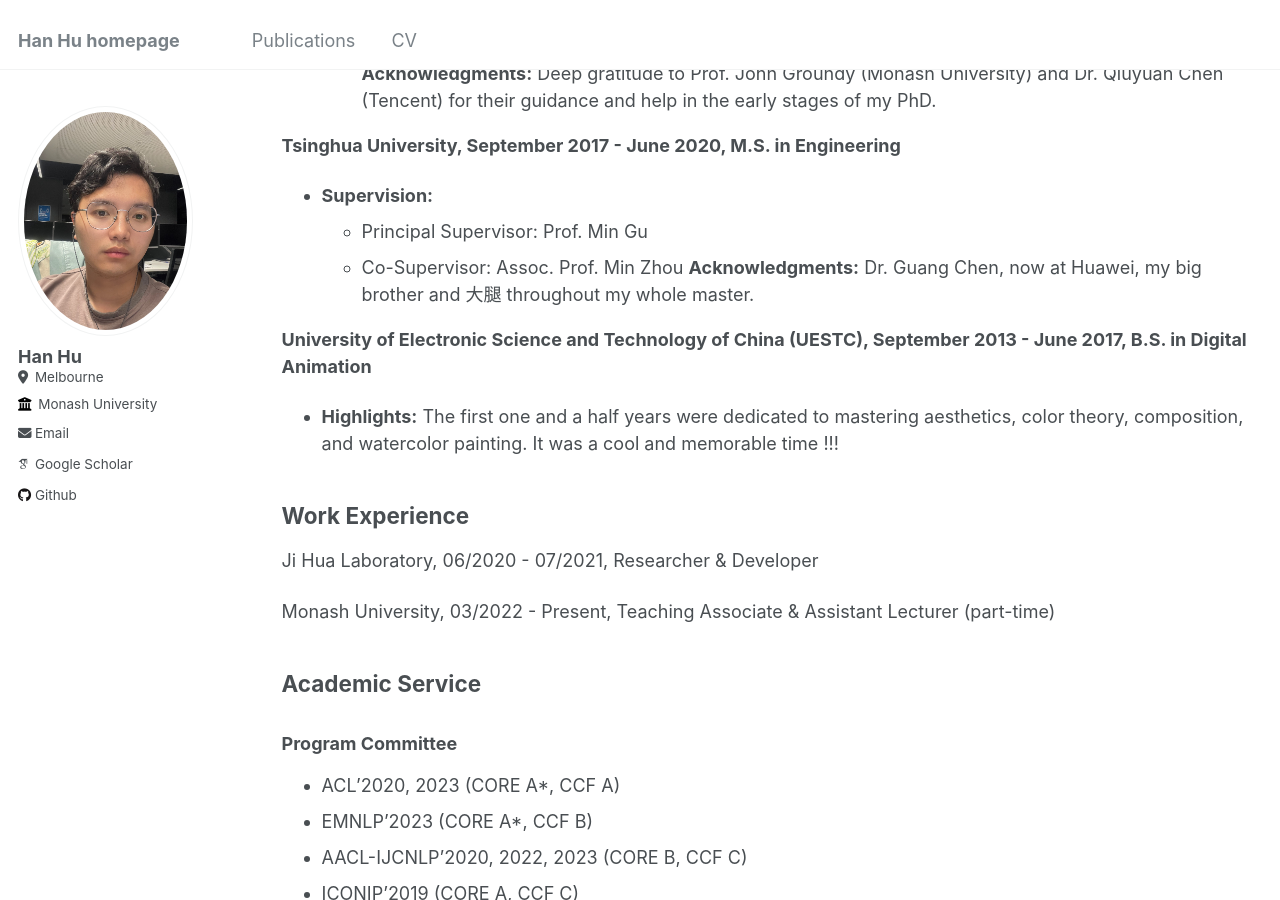
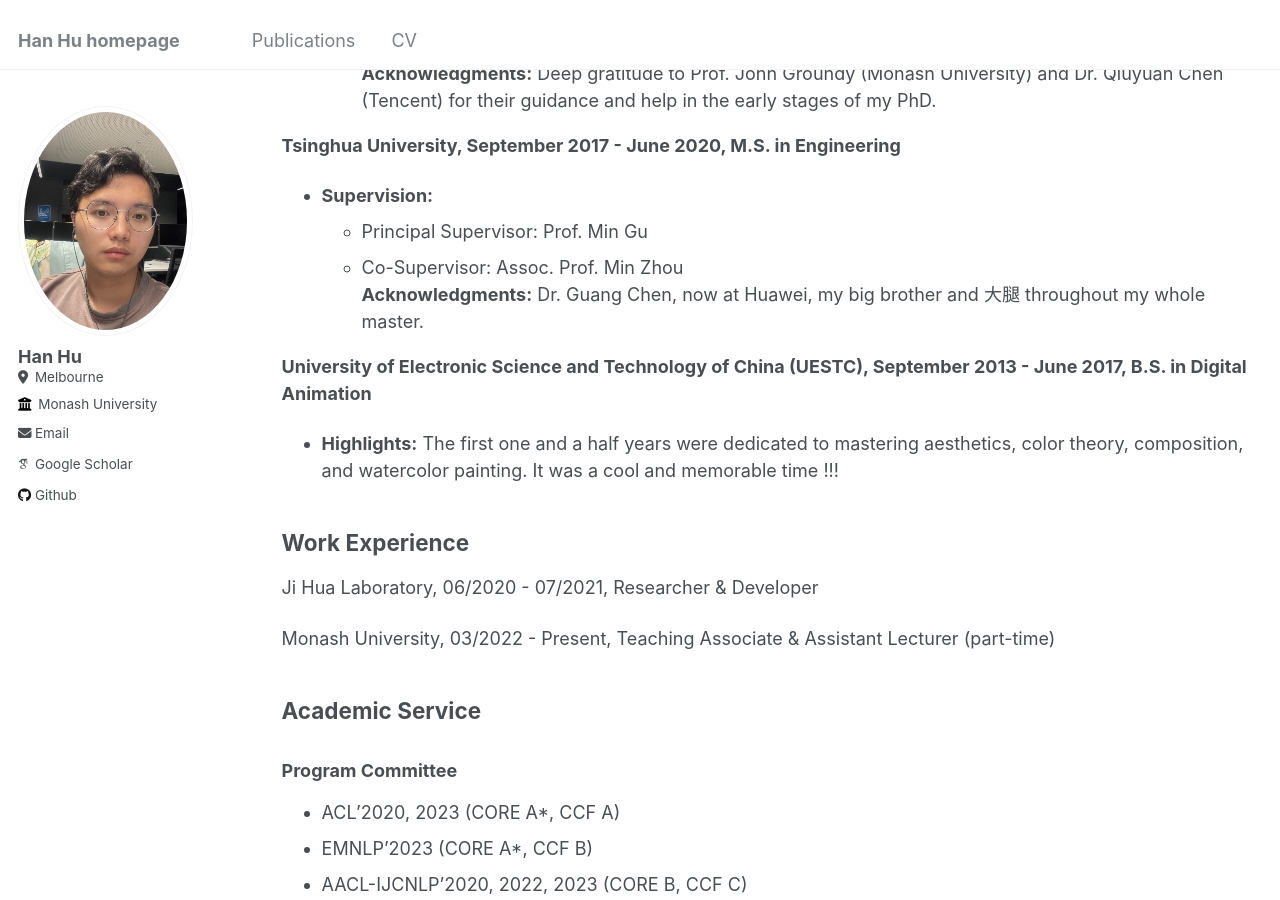
Before and after one commit to huhanGitHub/huhanGitHub.github.io, a Jekyll site: the page built from _pages/cv.md, in a window 1280 px wide and 900 px high, scrolled down 413 px. Built offline with Jekyll 4.4.1, drawn with Linux system fonts in a browser that asks for light colours; some web fonts are replaced.

Commit message:
Update cv.md

```diff
--- a/_pages/cv.md
+++ b/_pages/cv.md
@@ -25,7 +25,7 @@ redirect_from:
 **Tsinghua University, September 2017 - June 2020, M.S. in Engineering**
 - **Supervision:**
   - Principal Supervisor: Prof. Min Gu
-  - Co-Supervisor: Assoc. Prof. Min Zhou
+  - Co-Supervisor: Assoc. Prof. Min Zhou \
 **Acknowledgments:** Dr. Guang Chen, now at Huawei, my big brother and 大腿 throughout my whole master.
 
 **University of Electronic Science and Technology of China (UESTC), September 2013 - June 2017, B.S. in Digital Animation**
```
